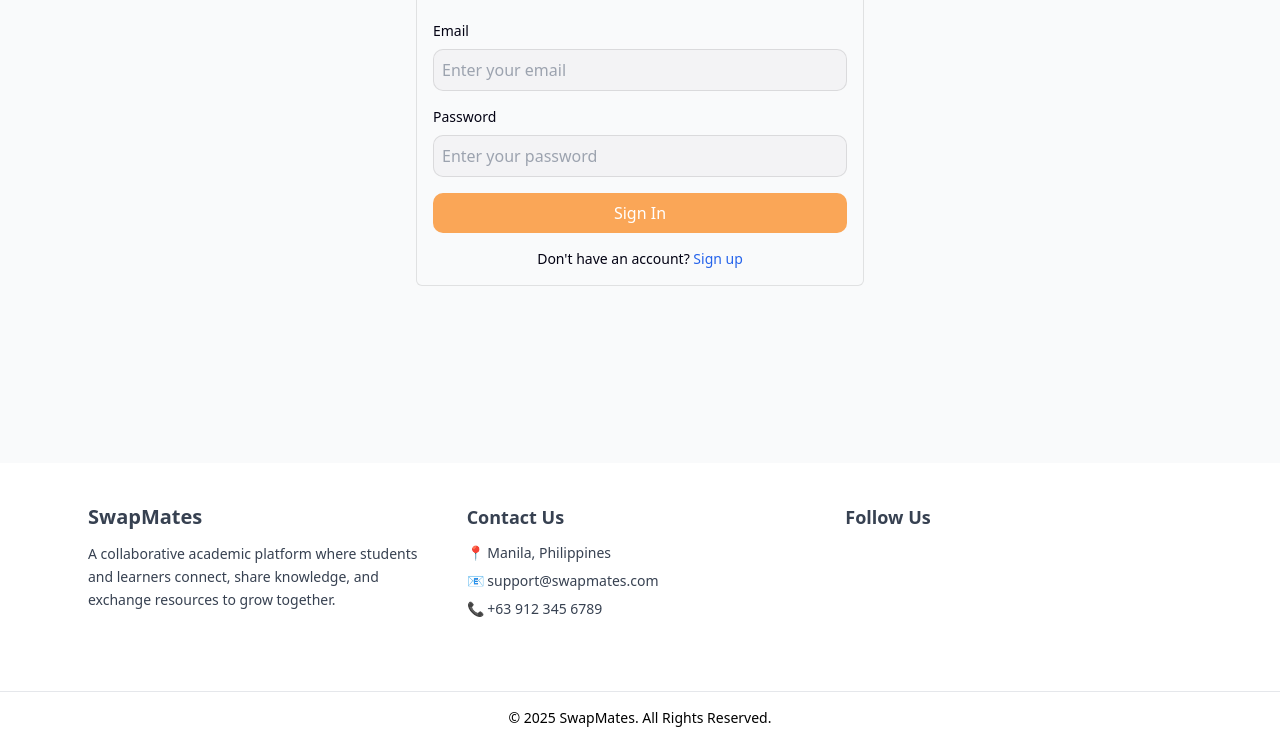
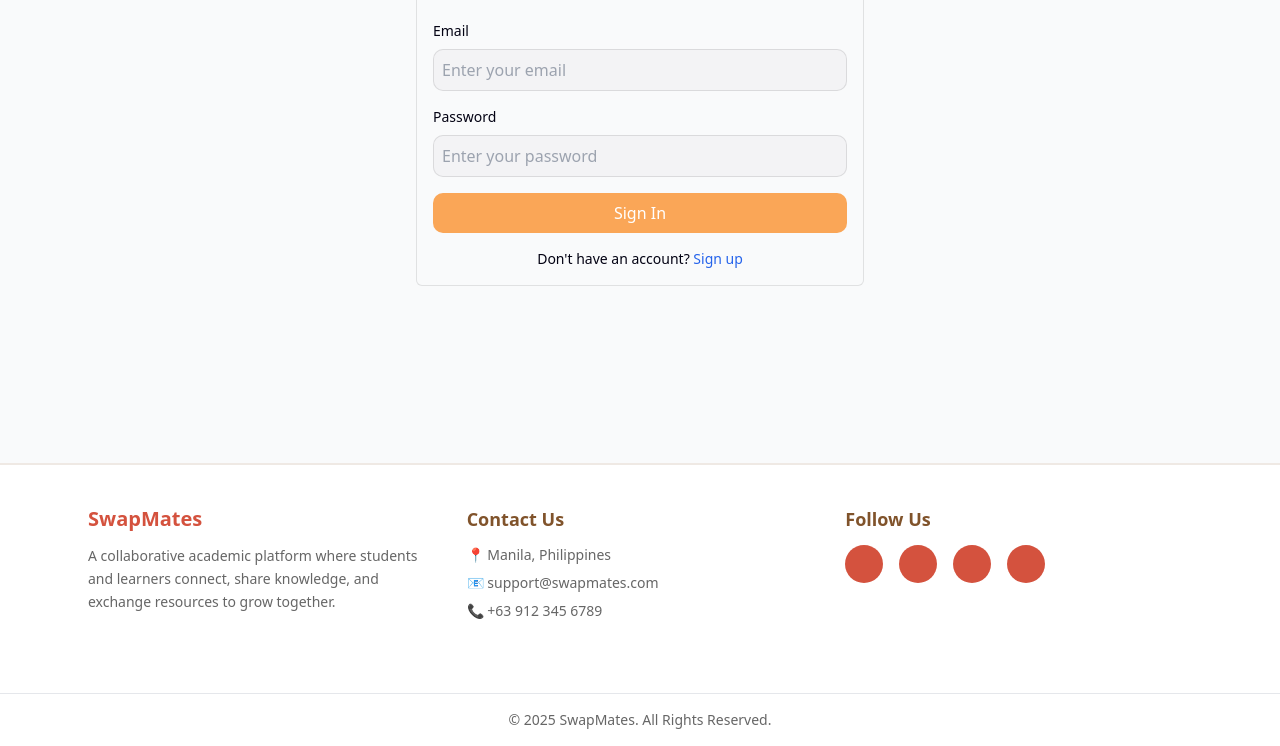
Before and after one commit to KingAb04/Swapmates, a plain HTML site: page login.html in a window 1280 px wide. Shown: the part 337-1083 px from the top of the page. Drawn offline with nearby package versions, Linux system fonts and the light colour scheme.

Commit message:
Update style.css
add footer css

```diff
--- a/style.css
+++ b/style.css
@@ -453,3 +453,49 @@
 .p-8 {
     padding: 2rem;
 }
+
+
+.footer-container {
+  background-color: #ffffff;
+  color: #333;
+  border-top: 2px solid #80532b20;
+}
+
+.text-accent {
+  color: #d4523e;
+}
+
+.text-section {
+  color: #80532b;
+}
+
+.text-sub {
+  color: #666;
+}
+
+.footer-link {
+  color: #666;
+  transition: color 0.3s ease, padding-left 0.3s ease;
+}
+
+.footer-link:hover {
+  color: #e8763d;
+  padding-left: 6px;
+}
+
+.footer-social {
+  display: flex;
+  align-items: center;
+  justify-content: center;
+  width: 38px;
+  height: 38px;
+  border-radius: 50%;
+  background-color: #d4523e;
+  color: #fff;
+  transition: all 0.3s ease;
+}
+
+.footer-social:hover {
+  background-color: #e8763d;
+  transform: translateY(-3px);
+}
```
